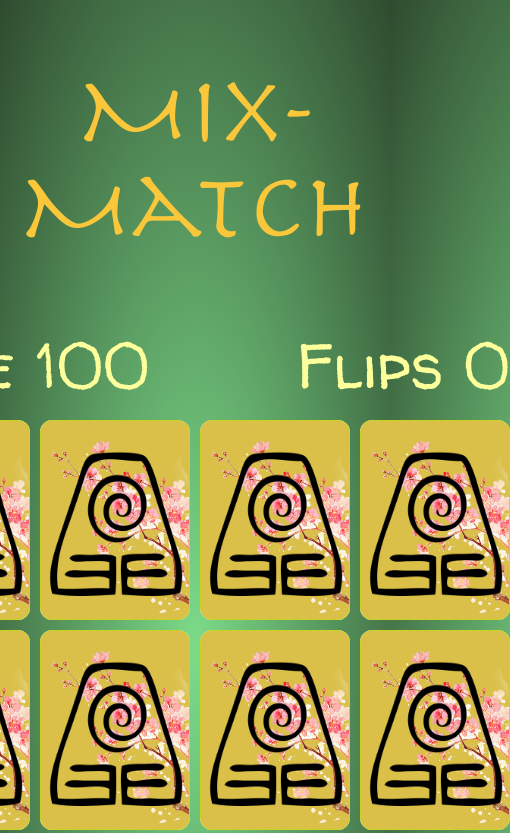
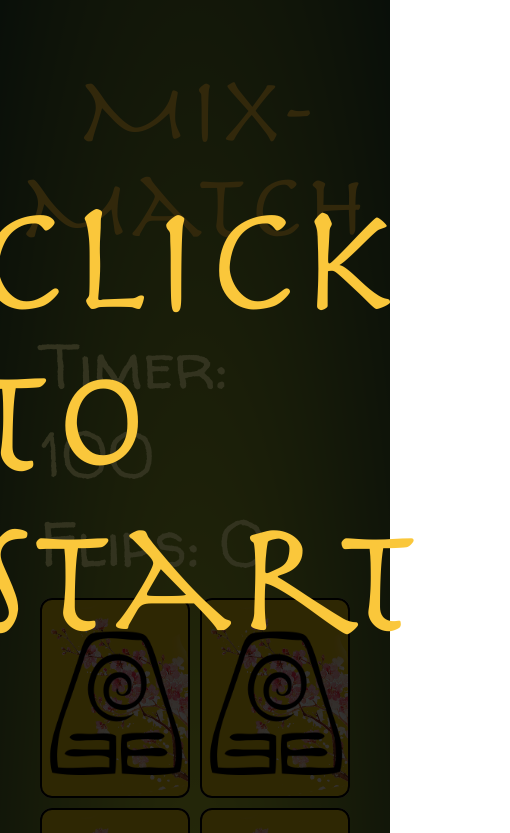
Before and after one commit to braguda/mix-match, a plain HTML site: page index.html in a window 390 px wide. Shown: the top 833 px of the page, 510 px wide, since content can reach past the window. Drawn offline with Linux system fonts and the light colour scheme.

Commit message:
completed CSS

```diff
--- a/index.html
+++ b/index.html
@@ -9,16 +9,31 @@
 </head>
 <body>
     <h1 class="title">Mix-Match</h1>
+    <div class="overlay-text visible">
+        Click to Start
+    </div>
+    <div id="game-over-text" class="overlay-text">
+        DEFEAT
+        <span class="overlay-text-small">
+            Click to restart
+        </span>
+    </div>
+    <div id="victoruy-text" class="overlay-text">
+        VICTORY!
+        <span class="overlay-text-small">
+            Click to restart
+        </span>
+    </div>
     <div class="container">
         <div class="gameInfoContainer">
             <div class="gameInfo">
-                Time <span id="timeRemaining">100</span>
+                Timer: <span id="timeRemaining">100</span>
             </div>
             <div class="gameInfo">
-                Flips <span id="flips">0</span>
+                Flips: <span id="flips">0</span>
             </div>
         </div>
-        <div class="card ">
+        <div class="card">
             <div class="card-back card-face">
                 <img class="cherry cherry-top-left" src="assests/images/cherry_blossom.png">
                 <img class="earth" src="assests/images/earth-kingdom2.png">
--- a/style.css
+++ b/style.css
@@ -18,7 +18,7 @@ html{
 
 body {
     margin: 0;
-    background: radial-gradient(rgb(124, 219, 137), rgb(47, 75, 47))
+    background: radial-gradient(rgb(210, 221, 48), rgb(47, 75, 47))
 }
 
 .title {
@@ -27,6 +27,30 @@ body {
     font-weight: normal;
     text-align: center;
     font-size: 6em;
+}
+
+.overlay-text {
+    display: none;
+    position: fixed;
+    top: 0;
+    left: 0;
+    right: 0;
+    bottom: 0;
+    justify-content: center;
+    align-items: center;
+    color: rgba(250,199,59);
+    z-index: 100;
+    font-family: ATLA, serif;
+}
+
+.overlay-text-small {
+    font-size: .3em;
+}
+
+.overlay-text.visible {
+    display: flex;
+    flex-direction: column;
+    animation: overlay-grow 500ms forwards;
 }
 
 .container{
@@ -59,12 +83,20 @@ body {
     width: 150px;
 }
 
+.card:hover{
+    cursor: pointer;
+}
+
 .card.visible .card-back {
     transform: rotateY(-180deg);
 }
 
 .card.visible .card-front{
     transform: rotateY(0);
+}
+
+.card.match .card-value {
+    animation: dance 1s linear infinite 500ms;
 }
 
 .card-face {
@@ -89,9 +121,10 @@ body {
 }
 
 .card-back{
-    background-color: rgb(218, 191, 72);
-    border-color: rgb(200, 212, 33);
-    border-style: double;
+    background-color: rgb(231, 192, 17);
+    border-color: black;
+    border-width: 2px;
+
 }
 
 .cherry {
@@ -101,12 +134,6 @@ body {
     bottom: 0;
     right: 0;
     transform: rotate(170deg);
-    transition: width 100ms ease-in-out, height 100ms ease-in-out
-}
-
-.card-back:hover .cherry{
-    width: 149px;
-    height: 279px;
 }
 
 .earth {
@@ -115,8 +142,14 @@ body {
     width: 135px;
     align-self: flex-start;
     transform: translateY(30px);
+    transition: width 100ms ease-in-out, height 100ms ease-in-out, transform 100ms ease-in-out;
 }
 
+.card-back:hover .earth{
+    height: 160px;
+    width: 150px;
+    transform: translateY(20px);
+}
 .card-value{
     position: relative;
     transition: transform 100ms ease-in-out;
@@ -126,3 +159,36 @@ body {
 .card-front:hover .card-value{
     transform: scale(1);
 }
+
+@keyframes dance {
+    0%, 100% {
+        transform: rotate(0);
+    }
+    25% {
+        transform: rotate(-30deg);
+    }
+    75% {
+        transform: rotate(30deg);
+    }
+}
+
+@keyframes overlay-grow {
+    from {
+        background-color: rgba(0,0,0,0);
+        font-size: 0;
+    }
+    to {
+        background-color: rgba(0,0,0,.8);
+        font-size: 10em;
+    }
+}
+
+@media (max-width: 600px) {
+    .container {
+        grid-template-columns: repeat(2, auto);
+    }
+    .gameInfoContainer {
+        flex-direction: column;
+        align-self: center;
+    }
+}
```
